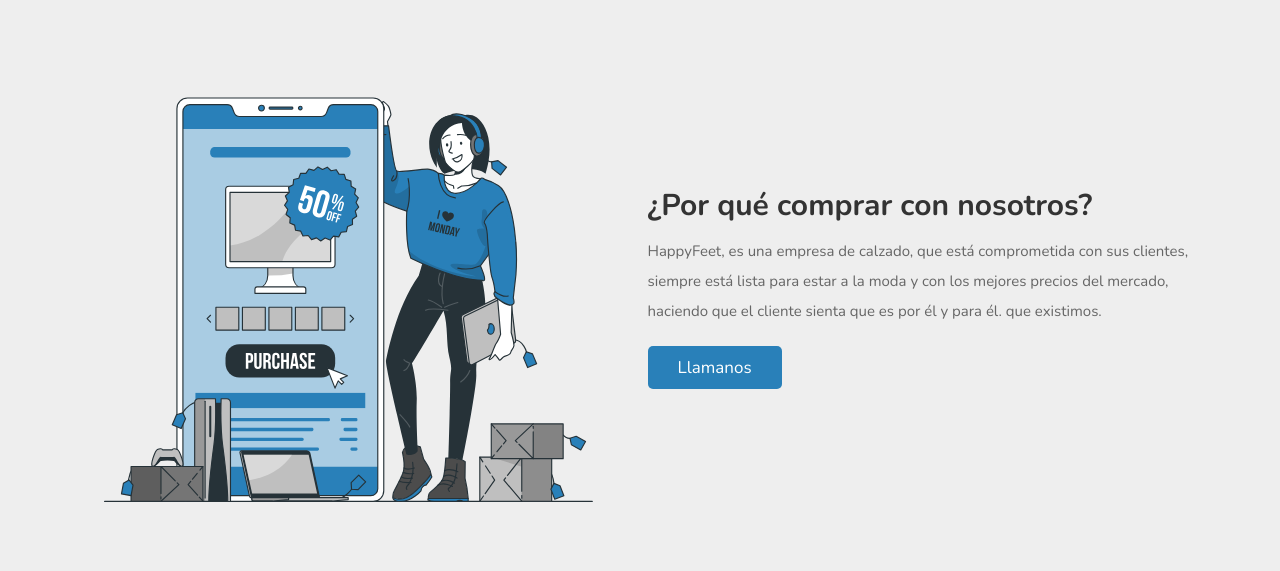
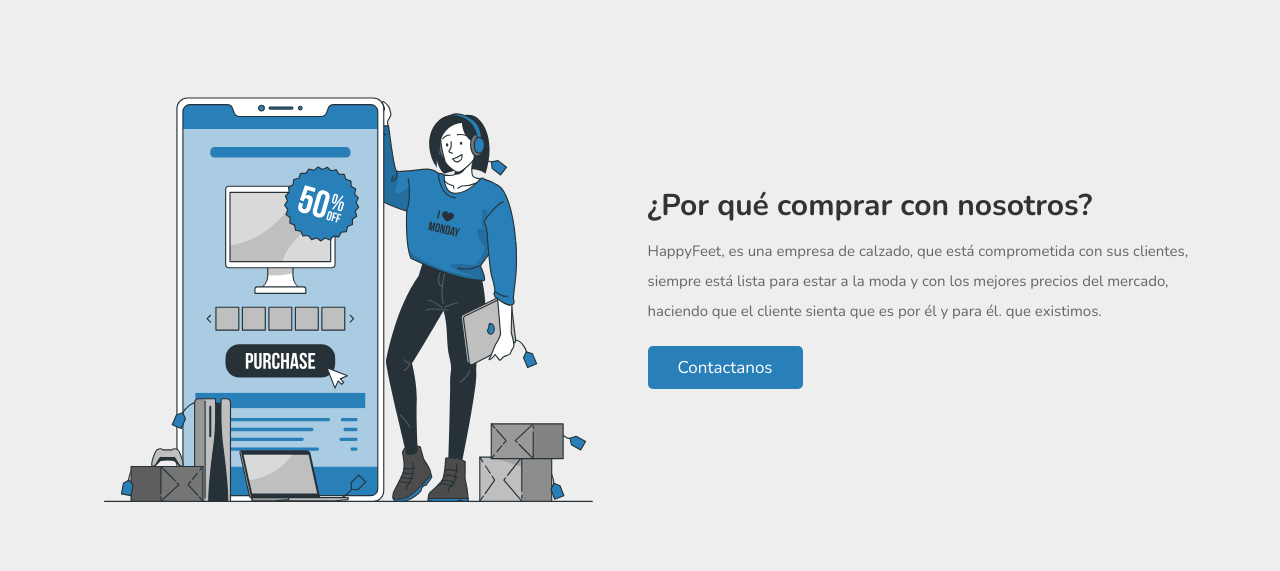
Before and after one commit to zammy-d/HappeFeet, a PHP site: page /about.php in a window 1280 px wide. Shown: the part 95-666 px from the top of the page. Run offline with PHP 8.4, Linux system fonts and the light colour scheme; data comes from the database, SQL or seed files in the repository; data that the repository does not hold is empty; some libraries are stand-ins or nearby versions.

Commit message:
Update about.php
Se actualiza boton de contacto

```diff
--- a/about.php
+++ b/about.php
@@ -44,7 +44,7 @@ if(isset($_SESSION['user_id'])){
       <div class="content">
          <h3>¿Por qué comprar con nosotros?</h3>
          <p>HappyFeet, es una empresa de calzado, que está comprometida con sus clientes, siempre está lista para estar a la moda y con los mejores precios del mercado, haciendo que el cliente sienta que es por él y para él. que existimos.</p>
-         <a href="contact.php" class="btn">llamanos</a>
+         <a href="contact.php" class="btn">contactanos</a>
       </div>
 
    </div>
```
